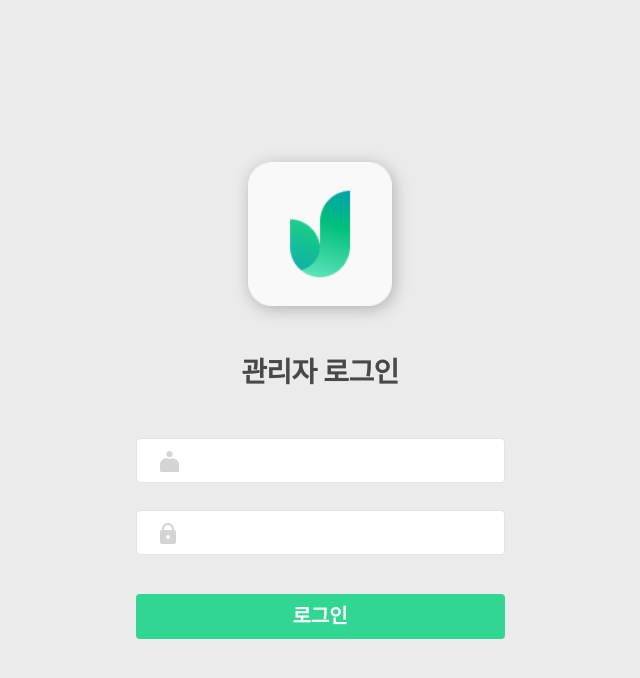
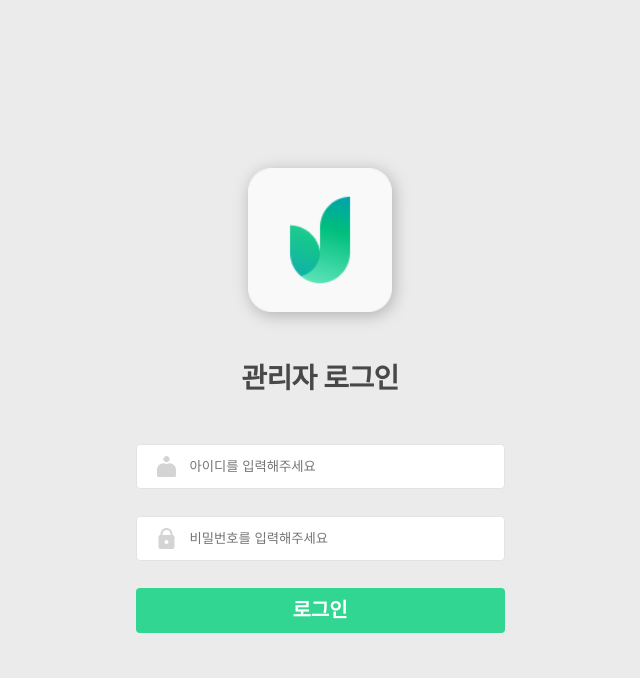
Before and after one commit to TeamCherish/cherish_admin, a React (Create React App) app: page / in a window 1280 px wide. Shown: the top 678 px of the page, without its empty margins (320-960 px from the left). Built offline with nearby package versions, Linux system fonts and the light colour scheme; no server answers.

Commit message:
:ok_hand: code review : 코드리뷰 내용 반영

```diff
--- a/src/assets/index.ts
+++ b/src/assets/index.ts
@@ -11,5 +11,5 @@ export { ReactComponent as ArrowLeftActive } from "./icons/arrowLeftActive.svg";
 export { ReactComponent as ArrowRight } from "./icons/arrowRight.svg";
 export { ReactComponent as ArrowRightActive } from "./icons/arrowRightActive.svg";
 export { default as logo } from "./images/app_logo.png";
-export { default as idIcon } from "./icons/id.svg";
-export { default as pwIcon } from "./icons/pw.svg";
+export { ReactComponent as IdIcon } from "./icons/id.svg";
+export { ReactComponent as PwIcon } from "./icons/pw.svg";
--- /dev/null
+++ b/src/components/LoginWrapper.tsx
@@ -0,0 +1,60 @@
+import { Link } from "react-router-dom";
+
+import styled from "styled-components";
+import { theme } from "styled-tools";
+import { IdIcon, PwIcon } from "assets";
+
+export default function LoginWrapper() {
+  return (
+    <form>
+      <StInput>
+        <IdIcon />
+        <input id="id" placeholder="아이디를 입력해주세요" />
+      </StInput>
+      <StInput>
+        <PwIcon />
+        <input id="pw" type="password" placeholder="비밀번호를 입력해주세요" />
+      </StInput>
+      <StLoginButton>
+        <Link to="/main">로그인</Link>
+      </StLoginButton>
+    </form>
+  )
+}
+
+const StInput = styled.div`
+  display: flex;
+  align-items: center;
+  border-radius: 0.4rem;
+  border: 1px solid ${theme("colors.chartLineGray")};
+  background-color: ${theme("colors.pointWhite")};
+  width: 36.9rem;
+  height: 4.5rem;
+  margin-bottom: 2.7rem;
+
+  & > svg {
+    width: 1.9rem;
+    margin: 1.2rem 0 1.2rem 2rem;
+  }
+
+  & > input {
+    margin-left: 1.2rem;
+  }
+`;
+
+const StLoginButton = styled.p`
+  display: flex;
+  justify-content: center;
+  align-items: center;
+  background-color: ${theme("colors.mainColor")};
+  border-radius: 0.4rem;
+  width: 36.9rem;
+  height: 4.5rem;
+  margin-top: 1.2rem;
+
+  & > a {
+    text-align: center;
+    ${theme("fonts.korBold")};
+    color: ${theme("colors.pointWhite")};
+  }
+`;
--- a/src/components/dashboard/SummaryWrapper.tsx
+++ b/src/components/dashboard/SummaryWrapper.tsx
@@ -9,7 +9,7 @@ export default function SummaryWrapper() {
         summaryIcon={joinUserIcon}
         summaryText="서비스 신규 이용자 수"
         dataNumber="10"
-        dataVariation="+7"
+        dataVariation=""
       />
       <Summary
         summaryIcon={totalUserIcon}
--- a/src/pages/Dashboard.tsx
+++ b/src/pages/Dashboard.tsx
@@ -1,6 +1,6 @@
-import SummaryWrapper from "../components/dashboard/SummaryWrapper";
 import styled from "styled-components";
 import { theme } from "styled-tools";
+import SummaryWrapper from "../components/dashboard/SummaryWrapper";
 import ChartWrapper from "components/dashboard/ChartWrapper";
 import UserListWrapper from "components/UserListWrapper";
 
--- a/src/pages/Login.tsx
+++ b/src/pages/Login.tsx
@@ -1,9 +1,12 @@
 import { useEffect, useState } from "react";
-import { Link } from "react-router-dom";
+
+import styled from "styled-components";
+import { theme } from "styled-tools";
 import { client } from "utils/api";
-import styled from "styled-components";
-import { logo, idIcon, pwIcon } from "assets";
-import { theme } from "styled-tools";
+import { logo } from "assets";
+import LoginWrapper from "components/LoginWrapper";
+
+
 
 export default function Login() {
   const [temp, setTemp] = useState();
@@ -23,22 +26,10 @@ export default function Login() {
   return (
     <StWrapper>
       <StHeader>
-        <img src={logo} alt="logo" />
+        <img src={logo} alt="로고" />
         <span>관리자 로그인</span>
       </StHeader>
-      <StInput>
-        <StId>
-          <img src={idIcon} alt="id" />
-        </StId>
-      </StInput>
-      <StInput>
-        <StPassword>
-          <img src={pwIcon} alt="pw" />
-        </StPassword>
-      </StInput>
-      <StLoginButton>
-        <Link to="/main">로그인</Link>
-      </StLoginButton>
+      <LoginWrapper />
     </StWrapper>
   );
 }
@@ -64,50 +55,6 @@ const StHeader = styled.header`
   }
 
   & > span {
-    font-family: ${theme("fonts.engBold")};
+    ${theme("fonts.engBold")};
   }
 `;
-
-const StInput = styled.article`
-  border-radius: 0.4rem;
-  border: 1px solid ${theme("colors.chartLineGray")};
-  background-color: ${theme("colors.pointWhite")};
-  width: 36.9rem;
-  height: 4.5rem;
-  margin-bottom: 2.7rem;
-`;
-
-const StId = styled.div`
-  align-items: center;
-
-  & > img {
-    width: 1.9rem;
-    margin: 1.2rem 0 1.2rem 2.3rem;
-  }
-`;
-
-const StPassword = styled.div`
-  align-items: center;
-
-  & > img {
-    width: 1.6rem;
-    margin: 1.2rem 0 1.2rem 2.3rem;
-  }
-`;
-
-const StLoginButton = styled.p`
-  display: flex;
-  justify-content: center;
-  align-items: center;
-  background-color: ${theme("colors.mainColor")};
-  border-radius: 0.4rem;
-  width: 36.9rem;
-  height: 4.5rem;
-  margin-top: 1.2rem;
-
-  & > a {
-    text-align: center;
-    font-family: ${theme("fonts.korBold")};
-    color: ${theme("colors.pointWhite")};
-  }
-`;
```
